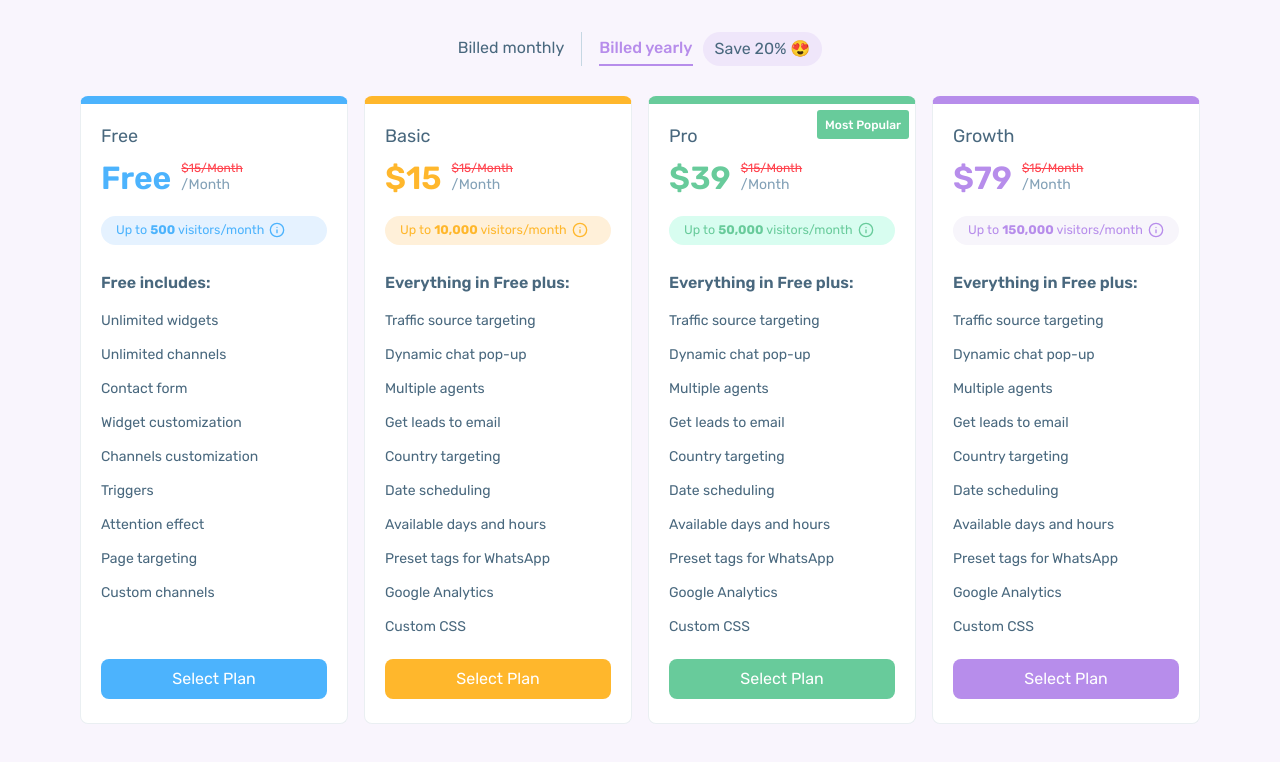
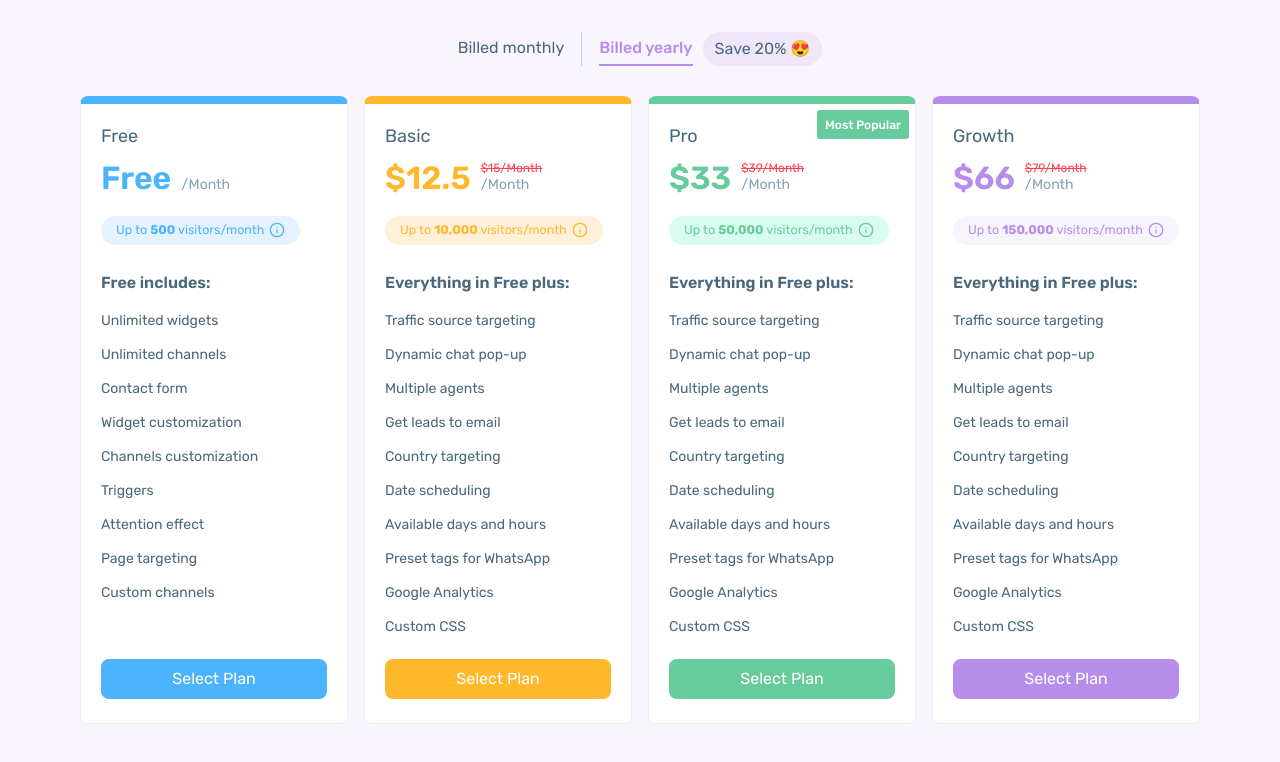
Before and after one commit to sakib-xrz/flexpoint-task, a React (Vite) app: page /problem-1 in a window 1280 px wide. Both pictures are taken after a click on the button "Billed yearly". Shown: the top 762 px of the page. Built offline with nearby package versions, Linux system fonts and the light colour scheme.

Commit message:
Add billType prop to PriceCard component; update price display logic and improve styling in Problem1

```diff
--- a/src/pages/problem-1/components/PriceCard.tsx
+++ b/src/pages/problem-1/components/PriceCard.tsx
@@ -56,24 +56,24 @@ const colors: Record<
 export default function PriceCard({
   plan,
   features,
+  billType,
 }: {
   plan: PlanType;
   features: FeaturesType[];
+  billType: string;
 }) {
-  const { name, price, title } = plan;
+  const { name, title, details } = plan;
   const planColors = colors[name] || colors["Free"];
-
+  const priceDetails =
+    billType === "Billed monthly" ? details["1_year"] : details["2_year"];
   const filteredFeatures = features.filter((feature) =>
     name === "Free" ? feature.is_pro === "0" : feature.is_pro === "1"
   );
 
   return (
     <div
-      className="p-4 bg-white border border-[#eaeff2] rounded-lg py-6 px-5 relative transition-all delay-[.25s] flex flex-col"
-      style={{
-        borderTopColor: planColors.primary,
-        borderTopWidth: "8px",
-      }}
+      className="p-4 bg-white border border-[#eaeff2] rounded-lg py-6 px-5 relative transition-all flex flex-col"
+      style={{ borderTopColor: planColors.primary, borderTopWidth: "8px" }}
     >
       {name === "Pro" && (
         <span className="absolute rounded-[3px] text-white bg-[#68cb9b] font-medium text-xs right-[6px] top-[6px] py-[6.5px] px-2">
@@ -88,63 +88,55 @@ export default function PriceCard({
           className="font-semibold text-[32px]"
           style={{ color: planColors.primary }}
         >
-          {price}
+          {priceDetails.price}
         </span>
         <div>
+          {name !== "Free" && billType !== "Billed monthly" && (
             <span className="absolute top-[16px] text-xs line-through text-[#ff424d]">
-            $15/Month
+              {details["1_year"].price}
+              {details["1_year"].price_postfix}
             </span>
+          )}
           <span className="text-[#83a1b7] text-sm">/Month</span>
         </div>
       </div>
 
       <div
-        className="flex gap-[5px] items-center rounded-[32px] text-[12.5px] py-[5px] px-[15px]"
+        className="flex gap-[5px] items-center rounded-[32px] text-[12.5px] py-[5px] px-[15px] w-fit"
         style={{
           color: planColors.primary,
           backgroundColor: planColors.secondary,
         }}
       >
-        <span
-          className="prose"
-          dangerouslySetInnerHTML={{ __html: title }}
-        ></span>
+        <span className="prose" dangerouslySetInnerHTML={{ __html: title }} />
         <Info className="size-4" />
       </div>
 
       <div className="pt-[18px]">
-        {name !== "Free" ? (
         <h2 className="font-semibold text-[#49687e] py-2">
-            Everything in Free plus:
+          {name !== "Free" ? "Everything in Free plus:" : "Free includes:"}
         </h2>
-        ) : (
-          <h2 className="font-semibold text-[#49687e] py-2">Free includes:</h2>
-        )}
       </div>
 
       <ul className="list-none mb-4">
         {filteredFeatures.map((feature, index) => (
           <li className="py-[5px]" key={index}>
-            <div>
             <span className="text-[#49687e] text-sm">
               {feature.feature_title}
             </span>
-            </div>
           </li>
         ))}
       </ul>
 
       <button
         className="rounded-[8px] text-center text-white w-full py-2 mt-auto transition-all"
-        style={{
-          backgroundColor: planColors.primary,
-        }}
-        onMouseEnter={(e) => {
-          e.currentTarget.style.backgroundColor = planColors.primaryHover;
-        }}
-        onMouseLeave={(e) => {
-          e.currentTarget.style.backgroundColor = planColors.primary;
-        }}
+        style={{ backgroundColor: planColors.primary }}
+        onMouseEnter={(e) =>
+          (e.currentTarget.style.backgroundColor = planColors.primaryHover)
+        }
+        onMouseLeave={(e) =>
+          (e.currentTarget.style.backgroundColor = planColors.primary)
+        }
       >
         Select Plan
       </button>
--- a/src/pages/problem-1/index.tsx
+++ b/src/pages/problem-1/index.tsx
@@ -16,7 +16,7 @@ export default function Problem1() {
     <button
       onClick={() => setBillType(plansInfo[type].title)}
       className={cn(
-        "border-b-2 border-b-transparent bg-transparent cursor-pointer py-1 text-[#49687e]",
+        "border-b-2 border-b-transparent bg-transparent cursor-pointer py-1 text-[#49687e] max-sm:text-sm",
         billType === plansInfo[type].title
           ? "border-b-2 border-b-[#b78deb] font-medium text-[#b78deb]"
           : ""
@@ -29,13 +29,13 @@ export default function Problem1() {
   return (
     <Container>
       <div className="flex justify-center items-center">
-        <div className="border-r border-r-[#c6d7e3] pr-[17px] mr-[17px]">
+        <div className="border-r border-r-[#c6d7e3] max-sm:pr-2 max-sm:mr-2 pr-[17px] mr-[17px]">
           {renderButton("1_year")}
         </div>
         {renderButton("2_year")}
         <span
           onClick={() => setBillType(plansInfo["2_year"].title)}
-          className="flex items-center bg-[rgba(183,141,235,0.15)] rounded-[40px] cursor-pointer ml-[10px] px-3 py-[5px] text-[#49687e]"
+          className="flex items-center bg-[rgba(183,141,235,0.15)] rounded-[40px] cursor-pointer ml-[10px] px-3 py-[5px] text-[#49687e] max-sm:text-sm"
         >
           {plansInfo["2_year"].discount}
         </span>
@@ -43,7 +43,12 @@ export default function Problem1() {
 
       <div className="grid sm:grid-cols-2 lg:grid-cols-3 xl:grid-cols-4 gap-4 py-[30px]">
         {uniquePlans.map((plan, index) => (
-          <PriceCard key={index} plan={plan} features={features} />
+          <PriceCard
+            key={index}
+            plan={plan}
+            features={features}
+            billType={billType}
+          />
         ))}
       </div>
     </Container>
```
Lines whose indentation alone changed are shown as unchanged.
